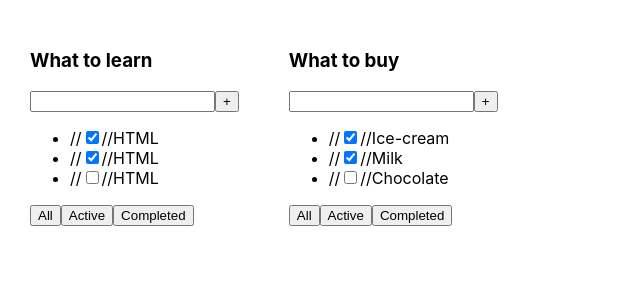
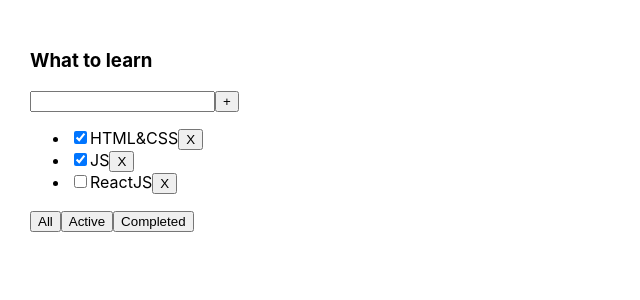
Before and after one commit to KristinOsmakov/Task-Manager, a React (Create React App) app: page / in a window 1280 px wide. Shown: the top 300 px of the page, without its empty margins (0-640 px from the left). Built offline with nearby package versions, Linux system fonts and the light colour scheme.

Commit message:
Add todolist lesson 2;

```diff
--- a/src/App.tsx
+++ b/src/App.tsx
@@ -1,26 +1,59 @@
-import React from 'react';
 import './App.css';
-import {TaskType, Todolist} from "./Todolist";
+import {Todolist} from "./Todolist";
+import {useState} from "react";
+
+export type TaskType = {
+	id: number
+	title: string
+	isDone: boolean
+}
+
+export type FilterValuesType = "all" | "active" | "completed"
 
 function App() {
-    const todoListTitle_1 = "What to learn"
-    const todoListTitle_2 = "What to buy"
-    const tasks_1: Array<TaskType> = [
-        {id: 1, title: "HTML", isDone: true},
-        {id: 1, title: "HTML", isDone: true},
-        {id: 1, title: "HTML", isDone: false},
-    ]
-    const tasks_2: Array<TaskType> = [
-        {id: 1, title: "Ice-cream", isDone: true},
-        {id: 1, title: "Milk", isDone: true},
-        {id: 1, title: "Chocolate", isDone: false},
-    ]
-    return (
-        <div className="App">
-            <Todolist title={todoListTitle_1} tasks={tasks_1}/>
-            <Todolist title={todoListTitle_2} tasks={tasks_2}/>
-        </div>
-    );
+	const [tasks, setTasks]  = useState<Array<TaskType>>([
+		{ id: 1, title: 'HTML&CSS', isDone: true },
+		{ id: 2, title: 'JS', isDone: true },
+		{ id: 3, title: 'ReactJS', isDone: false },
+	])
+
+	const removeTask = (taskId: number) => {
+		// const newState = []
+		// for (let i = 0; i < tasks.length; i++) {
+		// 	if(tasks[i].id !== taskId) {
+		// 		newState.push(tasks[i])
+		// 	}
+		// }
+		const newState = tasks.filter(t=> t.id !== taskId)
+		setTasks(newState)
+	}
+	const [filter, setFilter] = useState<FilterValuesType>("all")
+
+	const changeTodoListFilter = (nextFilter: FilterValuesType) => {
+		setFilter(nextFilter)
+	}
+	const getTasksForTodoList = (allTasks: Array<TaskType>, nextFilterValue: FilterValuesType) => {
+		switch (nextFilterValue) {
+			case "active":
+				return allTasks.filter(t => t.isDone === false);
+			case "completed":
+				return allTasks.filter(t => t.isDone === true);
+			default:
+				return allTasks;
+		}
+	}
+	const tasksForTodolist = getTasksForTodoList(tasks, filter)
+
+
+	return (
+		<div className="App">
+			<Todolist title="What to learn"
+					  tasks={tasksForTodolist}
+					  removeTask={removeTask}
+					  changeTodoListFilter={changeTodoListFilter}
+			/>
+		</div>
+	);
 }
 
 export default App;
--- /dev/null
+++ b/src/Button.tsx
@@ -0,0 +1,17 @@
+import {FilterValuesType} from "./App";
+
+type ButtonPropsType = {
+	title: string
+	changeTodoListFilter: () => void
+}
+const onClickHandler = (props: ButtonPropsType) => {
+	if(props.changeTodoListFilter) {
+		props.changeTodoListFilter()
+	}
+}
+export const Button = (props: ButtonPropsType) => {
+	return (
+		<button onClick={props.changeTodoListFilter}>{props.title}</button>
+
+	)
+}
--- a/src/Todolist.tsx
+++ b/src/Todolist.tsx
@@ -1,52 +1,45 @@
-import React from "react";
+import {FilterValuesType, TaskType} from "./App";
+import {Button} from "./Button";
 
-type TodolistPropsType = {
-    title?: string
-    tasks: Array<TaskType>
+type PropsType = {
+	title: string
+	tasks: TaskType[]
+	removeTask: (taskId: number) => void
+	changeTodoListFilter: (nextFilter: FilterValuesType) => void
 }
-export type TaskType = {
-    id: number
-    title: string
-    isDone: boolean
 
-}
-export const Todolist = ({title, tasks}: TodolistPropsType) => {
-    // const title = props.title;
-    // const tasks = props.tasks;
-    // const {title, tasks} = props;
+export const Todolist = ({title, tasks, removeTask, changeTodoListFilter}: PropsType) => {
 
-    // const tasksList: Array<JSX.Element> = []
-    // for (let i = 0; i < tasks.length; i++) {
-    //     tasksList.push(
-    //         <li>
-    //             <input type="checkbox" checked={tasks[i].isDone}/>
-    //             <span>{tasks[i].title}</span>
-    //         </li>
-    //     )
-    // }
-    const tasksList: Array<JSX.Element> = tasks.map(task => {
-        return (
-            <li>
-                //<input type="checkbox" checked={task.isDone}/>
-                //<span>{task.title}</span>
-            </li>
-        )
-    })
 	return (
 		<div>
 			<h3>{title}</h3>
 			<div>
 				<input/>
-                <button>+</button>
+				<Button changeTodoListFilter={changeTodoListFilter} title={'+'}/>
 			</div>
-            <ul>
-                {tasksList}
+			{
+				tasks.length === 0
+					? <p>Тасок нет</p>
+					: <ul>
+						{tasks.map((task) => {
+							const removeTaskHandler = () => removeTask(task.id)
+							return <li key={task.id}><input type="checkbox" checked={task.isDone}/>
+								<span>{task.title}</span>
+								<button onClick={removeTaskHandler}>X</button>
+							</li>
+						})}
 					</ul>
+			}
 			<div>
-                <button>All</button>
-                <button>Active</button>
-                <button>Completed</button>
+				{/*<button onClick={()=> changeTodoListFilter("all")}>All</button>*/}
+				{/*<button onClick={()=> changeTodoListFilter("active")}>Active</button>*/}
+				{/*<button onClick={()=> changeTodoListFilter("completed")}>Completed</button>*/}
+
+				<Button changeTodoListFilter={() => {changeTodoListFilter("all")}} title={'All'}/>
+				<Button changeTodoListFilter={() => {changeTodoListFilter("active")}} title={'Active'}/>
+				<Button changeTodoListFilter={() => {changeTodoListFilter("completed")}} title={'Completed'}/>
+
 			</div>
 		</div>
-    );
-};
+	)
+}
```
Lines whose indentation alone changed are shown as unchanged.
